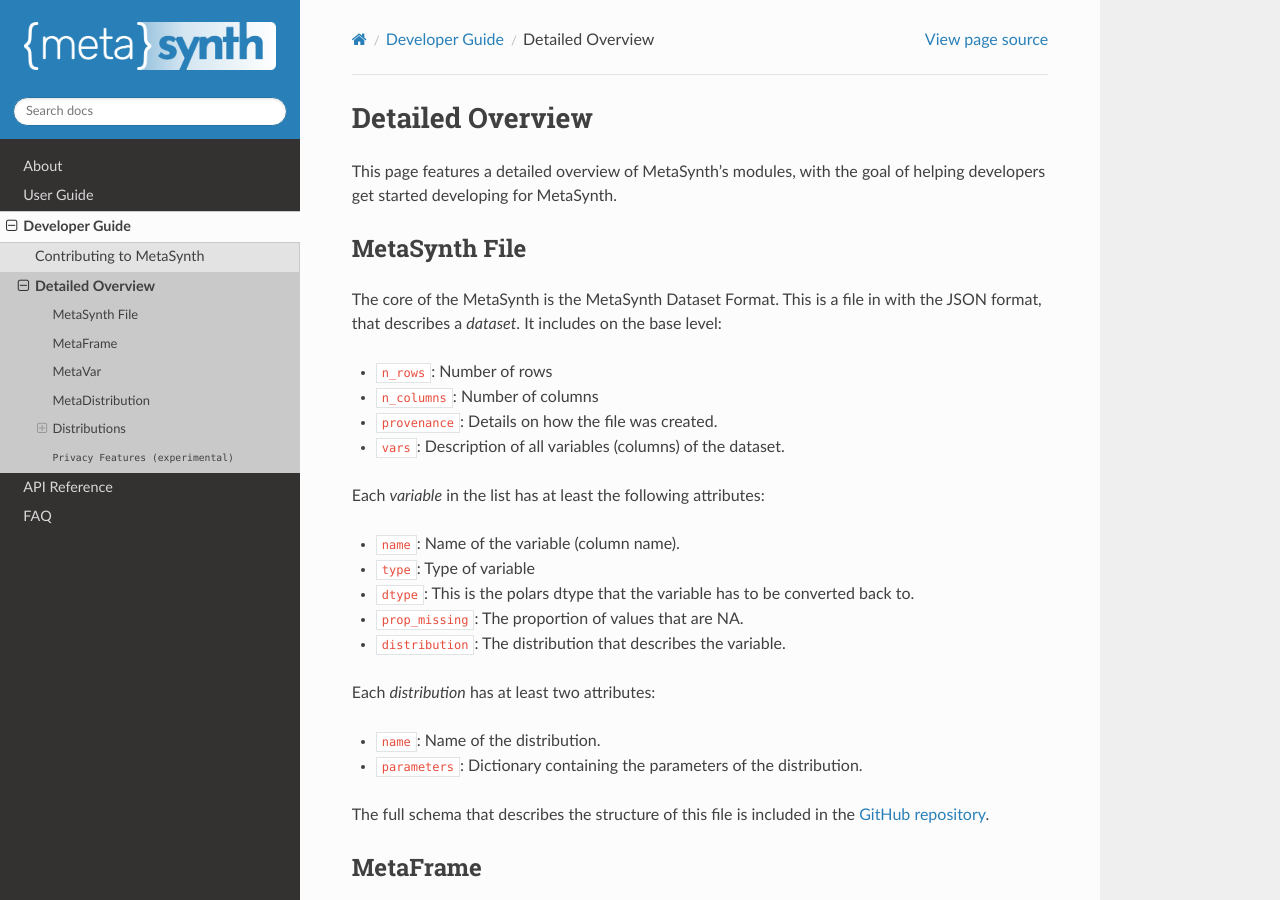
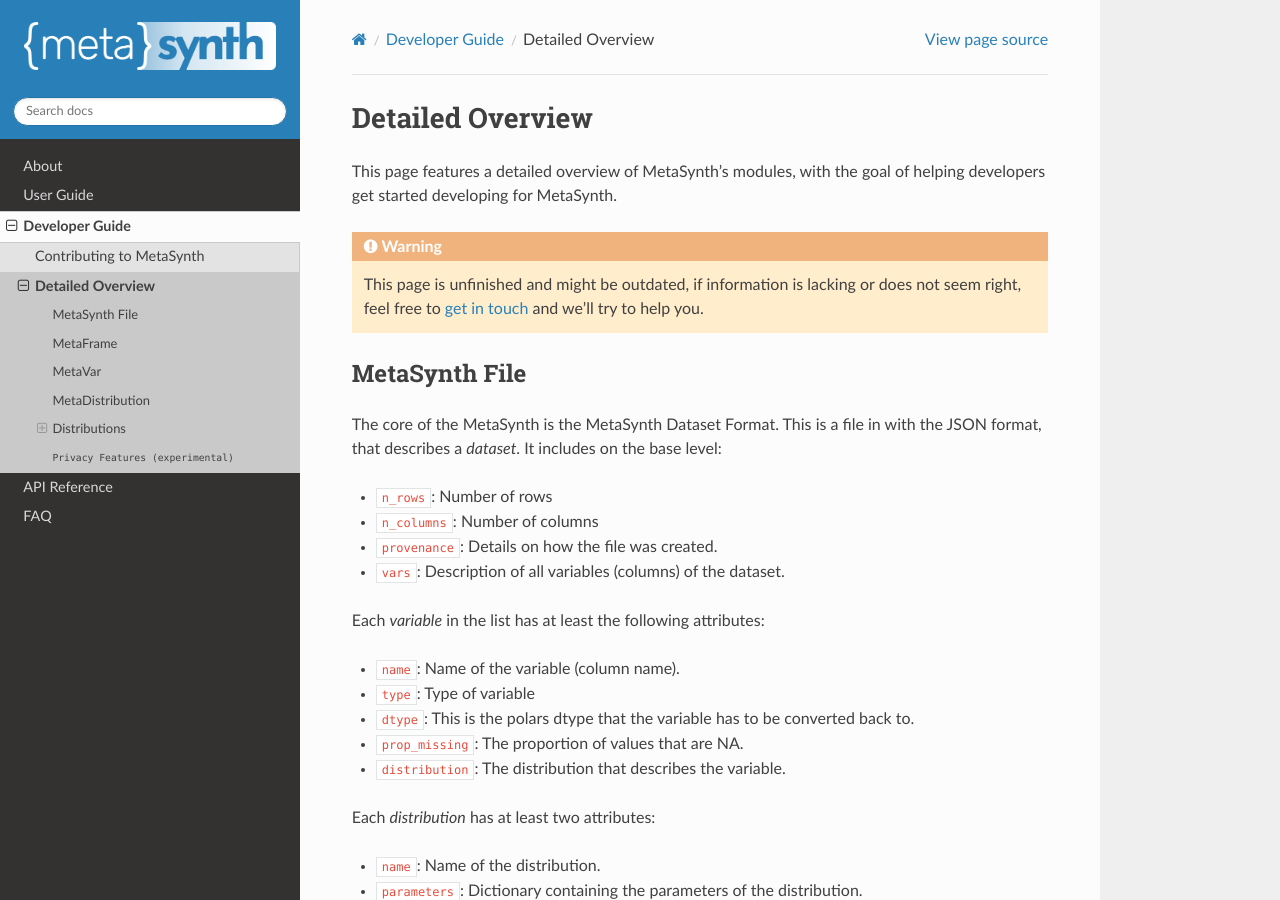
Before and after one commit to sodascience/metasyn, a Sphinx documentation site: the page built from docs/source/developer/detailed_overview.rst, in a window 1280 px wide and 900 px high. Built offline with Sphinx 7.4.7 and the Read the Docs theme 2.0.0, drawn with Linux system fonts in a browser that asks for light colours.

Commit message:
Update detailed_overview.rst
Added warning on developer guide page to be transparent about it being outdated.

```diff
--- a/docs/source/developer/detailed_overview.rst
+++ b/docs/source/developer/detailed_overview.rst
@@ -2,6 +2,9 @@
 =================
 
 This page features a detailed overview of MetaSynth's modules, with the goal of helping developers get started developing for MetaSynth.
+
+.. warning::
+  This page is unfinished and might be outdated, if information is lacking or does not seem right, feel free to :doc:`get in touch </about/contact>`  and we'll try to help you.
 
 MetaSynth File
 --------------
```
